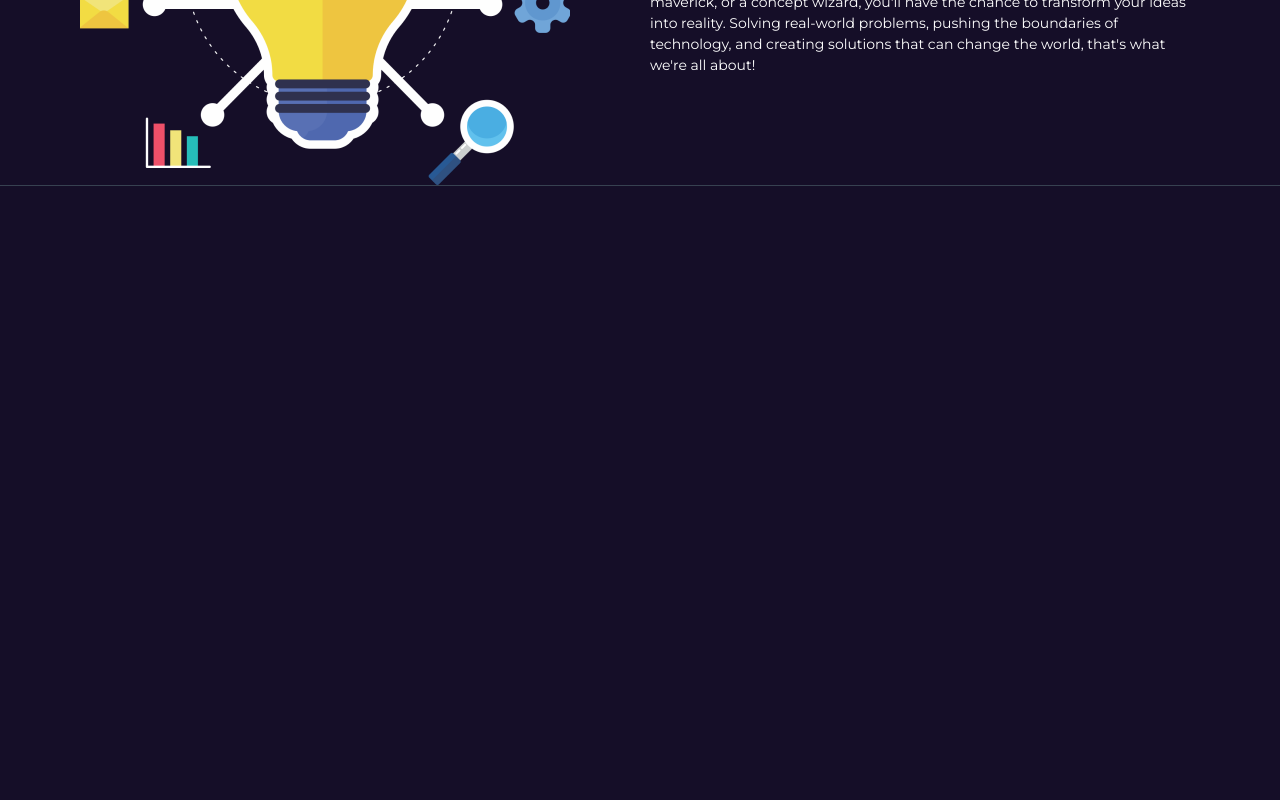
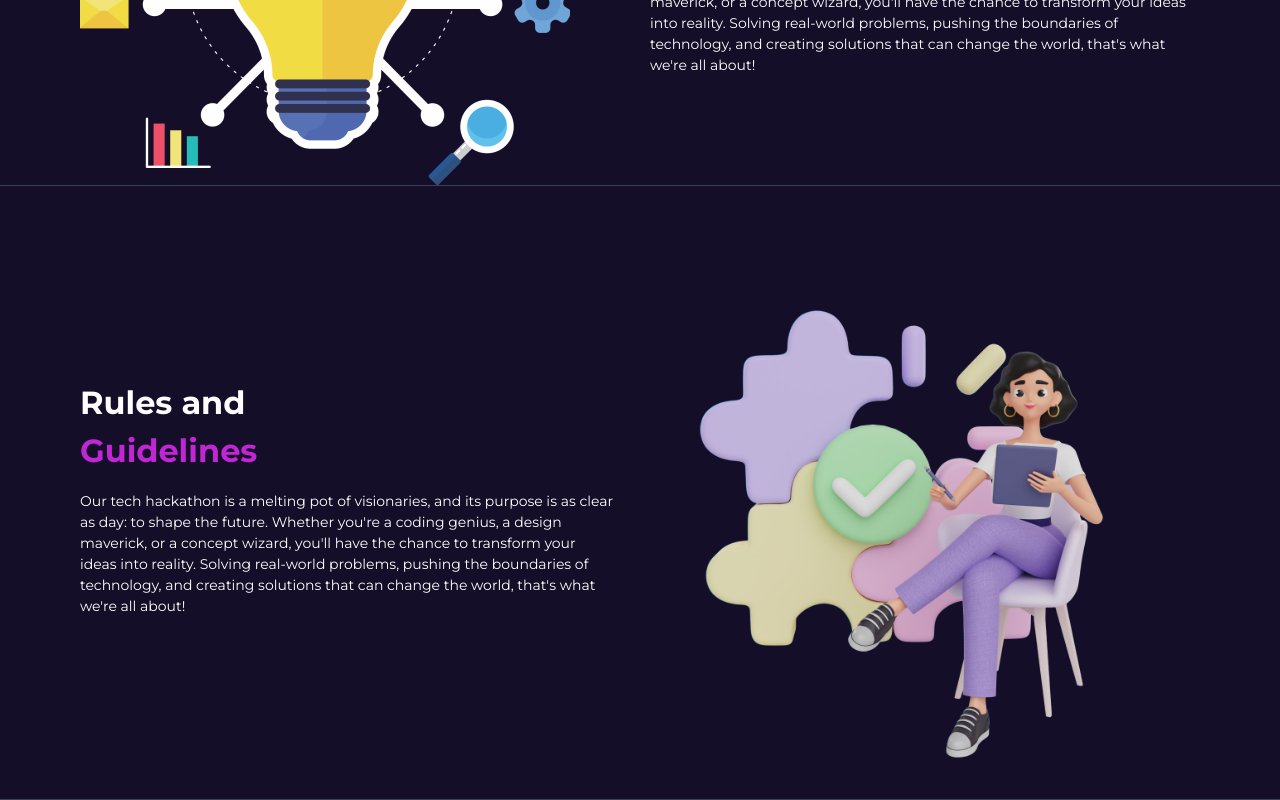
Before and after one commit to Emmanuel-Ingwe/getlinked-testweb, a Next.js app: page / in a window 1280 px wide. Shown: the part 1222-2022 px from the top of the page. Before the commit the page ends 1408 px from the top, so only its background shows below. Built offline with nearby package versions, Linux system fonts and the light colour scheme; a web font is replaced by a local one.

Commit message:
add: rules&guideline--img

```diff
--- a/components/Landing/Rules/index.tsx
+++ b/components/Landing/Rules/index.tsx
@@ -8,25 +8,25 @@ const index = (props: Props) => {
     <div className="border-b border-gray-700">
         <section id="" className="container">
             <div className="grid xl:grid-cols-2 gap-5 xl:gap- items-start">
-                <div className="mt-[63px]">
+                <div className="mt-[63px] order-2">
                   <div className="flex items-center">
-                    <img src="/images/the-big-idea-1@2x.png" width={490} height={477} alt="big-idea" />
+                    <img src="/images/sitting.png" width={664} height={664} alt="big-idea" />
                   </div>
                 </div>
 
-                <div className="mt-[193px]">
+                <div className="mt-[193px] order-1">
                   <div className="flex flex-col">
                     <div className="">
-                      <h2 className='text-[32px] font-bold'>Introduction to getlinked</h2>
-                      <h2><span className='text-[32px] font-bold text text-fuchsia-600'>tech Hackathon 1.0</span></h2>
+                      <h2 className='text-[32px] font-bold'>Rules and</h2>
+                      <h2><span className='text-[32px] font-bold text text-fuchsia-600'>Guidelines</span></h2>
                     </div>
-                    <div className="mt-[16px]">
+                    <div className="mt-[16px] mr-[48px] xl:w-[535px] xl:h-[165px]">
                       <p className='fon font-montserrat text-[14px]'>Our tech hackathon is a melting pot of visionaries, and its purpose is as
-                        clear as day: to shape the future. Whether you're a coding genius, a
-                        design maverick, or a concept wizard, you'll have the chance to transform
-                        your ideas into reality. Solving real-world problems, pushing the boundaries
-                        of technology, and creating solutions that can change the world,
-                        that's what we're all about!
+                            clear as day: to shape the future. Whether you're a coding genius, a
+                            design maverick, or a concept wizard, you'll have the chance to transform
+                            your ideas into reality. Solving real-world problems, pushing the boundaries
+                            of technology, and creating solutions that can change the world,
+                            that's what we're all about!
                       </p>
                     </div>
                   </div>
--- a/src/pages/index.tsx
+++ b/src/pages/index.tsx
@@ -3,7 +3,7 @@ import { NextPageWithLayout } from "./_app";
 import HeroTop from "../../components/Landing/Hero-top"
 import Hero from "../../components/Landing/Hero"
 import Intro from "../../components/Landing/Intro"
-
+import Rules from "../../components/Landing/Rules"
 
 const IndexPage: NextPageWithLayout = ({}) => {
 	return (
@@ -11,6 +11,7 @@ const IndexPage: NextPageWithLayout = ({}) => {
 			<HeroTop />
 			<Hero />
 			<Intro />
+			<Rules />
 		</>
 	);
 };
```
